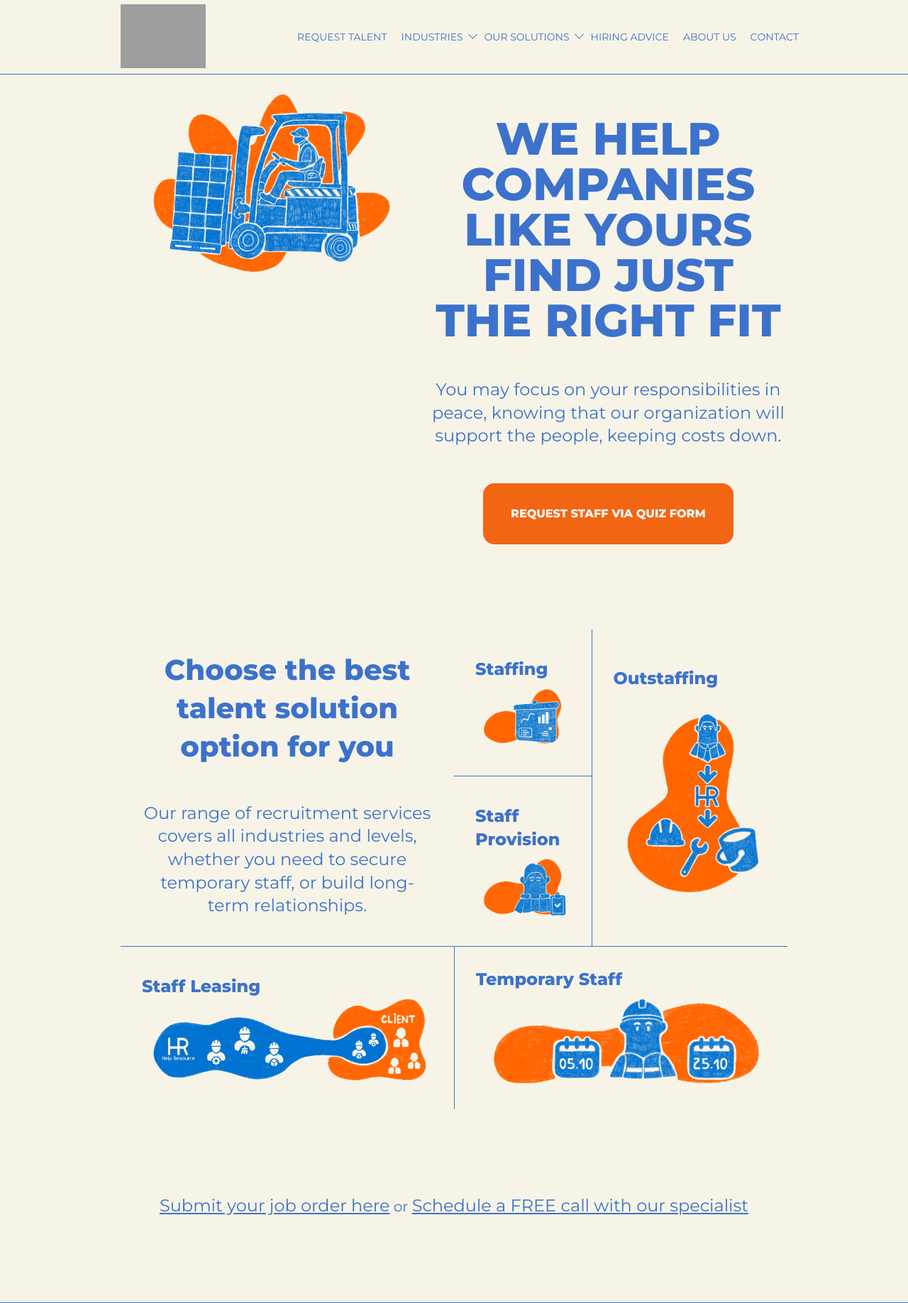
After one commit to aleksandr-tomashevskyi/ushelpers, a PHP site: page /our-solutions-parent.html in a window 1280 px wide. The commit adds this page. Shown: the top 1836 px of the page at 71% size. Run offline with PHP 8.4, Linux system fonts and the light colour scheme; some libraries are stand-ins or nearby versions; grey boxes are pictures that could not be loaded.

Commit message:
created solutions page

```diff
--- a/app/index.html
+++ b/app/index.html
@@ -4,7 +4,7 @@
    <meta charset="UTF-8">
    <meta http-equiv="X-UA-Compatible" content="IE=edge">
    <meta name="viewport" content="width=device-width, initial-screen-scale=1.0">
-   <title>Ushelpres</title>
+   <title>Hire staff for your company - Ushelpres</title>
    <link rel="stylesheet" href="css/styles.min.css">
 </head>
 <body>
@@ -34,7 +34,7 @@
                            </ul>
                         </li>
                         <li class="navigation__list-item navigation__inner-list-trigger">
-                           <a class="navigation__link" href="#">our solutions</a>
+                           <a class="navigation__link" href="./our-solutions-parent.html">our solutions</a>
                            <ul class="navigation__inner-list">
                               <div class="navigation__inner-list-content-wrapper">
                                  <li class="navigation__list-item navigation__inner-list-item"><a href="#" class="navigation__link navigation__link--inner">staffing</a></li>
@@ -65,7 +65,7 @@
          <section class="main-block">
             <div class="container">
                <div class="main-block__columns">
-                  <div class="main-block__column">
+                  <div class="main-block__column--index-page">
                      <div class="main-block__image-container">
                         <picture>
                            <source class="main-block__image" srcset="./img/main-block.png" media="(min-width: 1024px)">
--- /dev/null
+++ b/app/our-solutions-parent.html
@@ -0,0 +1,204 @@
+<!DOCTYPE html>
+<html lang="en">
+<head>
+   <meta charset="UTF-8">
+   <meta http-equiv="X-UA-Compatible" content="IE=edge">
+   <meta name="viewport" content="width=device-width, initial-screen-scale=1.0">
+   <title>Our hiring solutions - Ushelpres</title>
+   <link rel="stylesheet" href="css/styles.min.css">
+</head>
+<body>
+   <div class="wrapper">
+      <header class="header">
+         <div class="container">
+            <div class="header__content">
+               <div class="logo"><a class="logo__link" href="./index.html">
+                  <img class="logo__image" src="./icons/logo.svg" alt="">
+               </a></div>
+               <nav class="navigation">
+                  <div class="navigation__body">
+                     <ul class="navigation__list">
+                        <li class="navigation__list-item">
+                           <a class="navigation__link" href="#">request talent</a>
+                        </li>
+                        <li class="navigation__list-item navigation__inner-list-trigger">
+                           <a class="navigation__link" href="#">industries</a>
+                           <ul class="navigation__inner-list">
+                              <div class="navigation__inner-list-content-wrapper">
+                                 <li class="navigation__list-item navigation__inner-list-item"><a href="#" class="navigation__link navigation__link--inner">Warehouse Logistics</a></li>
+                                 <li class="navigation__list-item navigation__inner-list-item"><a href="#" class="navigation__link navigation__link--inner">Trading</a></li>
+                                 <li class="navigation__list-item navigation__inner-list-item"><a href="#" class="navigation__link navigation__link--inner">Industrial Production</a></li>
+                                 <li class="navigation__list-item navigation__inner-list-item"><a href="#" class="navigation__link navigation__link--inner">Food Production</a></li>
+                                 <li class="navigation__list-item navigation__inner-list-item"><a href="#" class="navigation__link navigation__link--inner">Agriculture</a></li>
+                              </div>
+                           </ul>
+                        </li>
+                        <li class="navigation__list-item navigation__inner-list-trigger">
+                           <a class="navigation__link" href="#">our solutions</a>
+                           <ul class="navigation__inner-list">
+                              <div class="navigation__inner-list-content-wrapper">
+                                 <li class="navigation__list-item navigation__inner-list-item"><a href="#" class="navigation__link navigation__link--inner">staffing</a></li>
+                                 <li class="navigation__list-item navigation__inner-list-item"><a href="#" class="navigation__link navigation__link--inner">outstaffing</a></li>
+                                 <li class="navigation__list-item navigation__inner-list-item"><a href="#" class="navigation__link navigation__link--inner">staff provision</a></li>
+                                 <li class="navigation__list-item navigation__inner-list-item"><a href="#" class="navigation__link navigation__link--inner">temporary staff</a></li>
+                                 <li class="navigation__list-item navigation__inner-list-item"><a href="#" class="navigation__link navigation__link--inner">staff leasing</a></li>
+                              </div>
+                           </ul>
+                        </li>
+                        <li class="navigation__list-item">
+                           <a class="navigation__link" href="#">hiring advice</a>
+                        </li>
+                        <li class="navigation__list-item">
+                           <a class="navigation__link" href="#">about us</a>
+                        </li>
+                        <li class="navigation__list-item">
+                           <a class="navigation__link" href="#">contact</a>
+                        </li>
+                     </ul>
+                  </div>
+               </nav>
+               <div class="header__menu-icon"><span class="header__menu-icon-item"></span></div>
+            </div>
+         </div>
+      </header>
+      <main class="main">
+         <section class="main-block">
+            <div class="container">
+               <div class="main-block__columns">
+                  <div class="main-block__column main-block__column--solutions-page">
+                     <div class="main-block__image-container">
+                           <img class="main-block__image" src="./img/our-solutions-page/solutions-main.png" alt="image">
+                     </div>
+                  </div>
+                  <div class="main-block__column">
+                     <h1 class="main-block__title">We help companies like yours find just the right fit</h1>
+                     <p class="main-block__description">You may focus on your responsibilities in peace, knowing that our organization will support the people, keeping costs down.</p>
+                     <button class="main-block__button main-block__button--orange">REQUEST STAFF VIA QUIZ FORM</button>
+                  </div>
+               </div>
+            </div>
+         </section>
+         <section class="solutions-choice">
+            <div class="container">
+               <div class="four-columns-grid">
+                  <div class="four-columns-grid__grid-cell four-columns-grid__grid-cell--main">
+                     <h2 class="four-columns-grid__title">Choose the best talent solution option for you</h2>
+                     <p class="four-columns-grid__description">Our range of recruitment services covers all industries and levels, whether you need to secure temporary staff, or build long-term relationships.</p>
+                  </div>
+                  <div class="four-columns-grid__grid-cell four-columns-grid__grid-cell--vertical">
+                     <h3 class="four-columns-grid__cell-title">Outstaffing</h3>
+                     <div class="four-columns-grid__cell-image-container">
+                        <picture>
+                           <source class="four-columns-grid__cell-image four-columns-grid__cell-image--vertical" srcset="/img/our-solutions-page/outstaffing-1024.png" media="(min-width: 1024px)">
+                           <img class="four-columns-grid__cell-image four-columns-grid__cell-image--vertical" src="./img/our-solutions-page/outstaffing.png" alt="image">
+                        </picture>
+                     </div>
+                  </div>
+                  <div class="four-columns-grid__grid-cell four-columns-grid__grid-cell--small">
+                     <h3 class="four-columns-grid__cell-title">Staff Provision</h3>
+                     <div class="four-columns-grid__cell-image-container">
+                        <img class="four-columns-grid__cell-image four-columns-grid__cell-image--vertical" src="./img/our-solutions-page/staff-provision.png" alt="image">
+                     </div>
+                  </div>
+                  <div class="four-columns-grid__grid-cell four-columns-grid__grid-cell--horizontal">
+                     <h3 class="four-columns-grid__cell-title">Staff Leasing</h3>
+                     <div class="four-columns-grid__cell-image-container">
+                        <img class="four-columns-grid__cell-image" src="./img/our-solutions-page/staff-leasing.png" alt="image">
+                     </div>
+                  </div>
+                  <div class="four-columns-grid__grid-cell four-columns-grid__grid-cell--horizontal">
+                     <h3 class="four-columns-grid__cell-title">Temporary Staff</h3>
+                     <div class="four-columns-grid__cell-image-container">
+                        <img class="four-columns-grid__cell-image" src="./img/our-solutions-page/temporary-staff.png" alt="image">
+                     </div>
+                  </div>
+                  <div class="four-columns-grid__grid-cell four-columns-grid__grid-cell--last four-columns-grid__grid-cell--small">
+                     <h3 class="four-columns-grid__cell-title">Staffing</h3>
+                     <div class="four-columns-grid__cell-image-container">
+                        <img class="four-columns-grid__cell-image four-columns-grid__cell-image--vertical" src="./img/our-solutions-page/staffing.png" alt="image">
+                     </div>
+                  </div>
+               </div>
+               <p class="solutions-choice__links">
+                  <a href="" class="solutions-choice__link">Submit your job order here</a> or <a href="" class="solutions-choice__link">Schedule a FREE call with our specialist</a>
+               </p>
+            </div>
+         </section>
+   </main>
+   <footer class="footer">
+      <div class="footer__columns container">
+         <div class="footer__column footer__column--contacts">
+            <h3 class="footer__column-title">Contacts</h3>
+            <ul class="footer__list">
+               <li class="footer__list-item">Call or text us by WhatsApp: +1 646 543 59 46</li>
+               <li class="footer__list-item">Mail: partnership@staffy.work</li>
+               <li class="footer__list-item">Office address: 80 Broad Street, 5th floor, PMB #3135, New York, - 10004</li>
+            </ul>
+         </div>
+         <div class="footer__column footer__column--solutions">
+            <a class="footer__title-link" href="#"><h3 class="footer__column-title">Solutions</h3></a>
+            <ul class="footer__list">
+                  <li class="footer__list-item"><a class="footer__list-link" href="#">staffing</a></li>
+                  <li class="footer__list-item"><a class="footer__list-link" href="#">outstaffing</a></li>
+                  <li class="footer__list-item"><a class="footer__list-link" href="#">staff provision</a></li>
+                  <li class="footer__list-item"><a class="footer__list-link" href="#">temporary staff</a></li>
+                  <li class="footer__list-item"><a class="footer__list-link" href="#">staff leasing</a></li>
+            </ul>
+         </div>
+         <div class="footer__column footer__column--industries">
+            <a class="footer__title-link" href="#"><h3 class="footer__column-title">Industries</h3></a>
+            <ul class="footer__list">
+                  <li class="footer__list-item"><a class="footer__list-link" href="#">warehouse logistics</a></li>
+                  <li class="footer__list-item"><a class="footer__list-link" href="#">trading</a></li>
+                  <li class="footer__list-item"><a class="footer__list-link" href="#">industrial Production</a></li>
+                  <li class="footer__list-item"><a class="footer__list-link" href="#">food lroduction</a></li>
+                  <li class="footer__list-item"><a class="footer__list-link" href="#">agriculture</a></li>
+            </ul>
+         </div>
+         <div class="footer__column footer__column--icons">
+            <a class="footer__icon-link footer__icon-link--instagram" href="#"><img class="footer__icon-image footer__icon-image--instagram" src="./icons/instagram.svg" alt="image"></a>
+            <a class="footer__icon-link footer__icon-link--linkedin" href="#"><img class="footer__icon-image footer__icon-image--linkedin" src="./icons/linkedin.svg" alt="image"></a>
+         </div>
+      </div>
+   </footer>
+</div>
+<!-- global elements -->
+<section class="popup-form">
+   <div class="popup-form__wrapper">
+      <div class="popup-form__closing-ribbon">
+         <svg class="popup-form__closing-icon" width="22" height="22" viewBox="0 0 22 22" fill="none" xmlns="http://www.w3.org/2000/svg">
+            <path class="popup-form__closing-icon-inner" d="M21 1L1 21M21 21L1 1L21 21Z" stroke-width="2" stroke-linecap="round" stroke-linejoin="round"/>
+         </svg>
+      </div>
+      <div class="popup-form__body">
+         <div class="popup-form__content">
+            <h3 class="popup-form__title">оставьте свои контакты. мы с вами свяжемся и обсудим ваш проект</h3>
+            <form action="post" class="popup-form__form">
+               <input type="text" class="popup-form__input" placeholder="Ваше имя">
+               <input type="tel" class="popup-form__input" placeholder="Ваш телефон">
+               <div class="popup-form__agreement-container">
+                  <button class="popup-form__button" type="submit">Отправить</button>
+                  <div class="popup-form__agreement">Нажимая на кнопку, я даю <span>согласие на обработку персональных данных</span></div>
+               </div>
+            </form>
+         </div>
+         <div class="popup-form__accepted-content">
+            <img class="popup-form__icon" src="./icons/icon-accepted.svg" alt="image"></img>
+            <h3 class="popup-form__accepted-title">Ваша Заявка успешно отправлена</h3>
+            <p class="popup-form__accepted-text">Спасибо, что обратились в нашу студию. Наш дизайнер с вами свяжется</p>
+            <div class="footer__instagram-link">
+               <span class="footer__instagram-link-item">houzz</span>
+               <span class="footer__instagram-link-item">facebook</span>
+               <span class="footer__instagram-link-item">instagram</span>
+            </div>
+         </div>
+      </div>
+      <div class="popup-form__accepted-body">
+      </div>
+   </div>
+</section>
+<script src="https://code.jquery.com/jquery-3.6.0.min.js"></script>
+<script src="./js/libs.min.js"></script>
+<script src="./js/main.js"></script>
+</body>
+</html>
--- a/app/scss/_vars.scss
+++ b/app/scss/_vars.scss
@@ -44,7 +44,7 @@ $pc-large: 1640px;
 @mixin title-second-font{
    font-family: 'Montserrat', sans-serif;
    font-weight: 700;
-   font-size: 20px;
+   font-size: 26px;
    line-height: 1.36em;
    margin-bottom: 30px;
    @media(min-width: 768px){
--- a/app/scss/styles.scss
+++ b/app/scss/styles.scss
@@ -336,24 +336,24 @@ body{
          column-gap: 40px;
       }
    }
-   &__column{
-      &:first-child{
-         flex: 0 0 32%;
-      }
-      &:last-child{
-         flex: 1;
-      }
+   &__column--index-page{
+      flex: 0 0 32%;
+   }
+   &__column--solutions-page{
+      flex: 0 0 42%;
    }
    &__description{
       @include p-first-font;
       color: var(--color-secondary-accent);
       display: block;
-      margin: 0 auto 20px;
+      margin-bottom: 20px;
       text-align: center;
       @media(min-width: $tablet-vertical){
+         margin-bottom: 30px;
          max-width: 442px;
       }
       @media(min-width: $tablet-horizontal){
+         margin-bottom: 50px;
          max-width: none;
       }
    }
@@ -1131,6 +1131,110 @@ body{
    }
 }
 
+.solutions-choice{
+   @include sections-margins;
+   &__links{
+      @include p-second-font;
+      @include sections-margins;
+      color: var(--color-secondary-accent);
+      text-align: center;
+   }
+   &__link{
+      @include links-font;
+      color: var(--color-secondary-accent);
+   }
+}
+.four-columns-grid{
+      display: grid;
+      row-gap: 40px;
+      @media(min-width: $tablet-vertical){
+         row-gap: 60px;
+      }
+      @media(min-width: $tablet-horizontal){
+         grid-template-columns: 0.7fr 1fr 0.7fr 1fr;
+         row-gap: 0px;
+      }
+   &__grid-cell{
+      @media(min-width: $tablet-horizontal){
+         position: relative;
+         padding: 30px;
+         display: flex;
+         flex-direction: column;
+         justify-content: center
+      }
+   }
+   &__grid-cell--main{
+      @media(min-width: $tablet-horizontal){
+         grid-column-start: span 2;
+         grid-row-start: span 2;
+      }
+   }
+   &__grid-cell--vertical{
+      @media(min-width: $tablet-horizontal){
+         grid-column-start: 4;
+         grid-row-start: span 2;
+         border-left: solid var(--color-secondary-accent) 1px;
+      }
+   }
+   &__grid-cell--horizontal{
+      @media(min-width: $tablet-horizontal){
+         grid-column-start: span 2;
+         grid-row-start: 3;
+         border-top: solid var(--color-secondary-accent) 1px;
+      }
+      &:nth-child(5){
+      @media(min-width: $tablet-horizontal){
+         border-left: solid var(--color-secondary-accent) 1px;
+      }
+   }
+   }
+   &__grid-cell--last{
+      @media(min-width: $tablet-horizontal){
+         grid-column-start: 3;
+         grid-row-start: 1;
+         border-bottom: solid var(--color-secondary-accent) 1px;
+      }
+   }
+   &__title{
+      @include title-second-font;
+      color: var(--color-secondary-accent);
+      text-align: center;
+   }
+   &__description{
+      @include p-first-font;
+      color: var(--color-secondary-accent);
+      text-align: center;
+   }
+   &__cell-title{
+      @include title-third-font;
+      color: var(--color-secondary-accent);
+      text-align: center;
+      margin-bottom: 0;
+      @media(min-width: $tablet-horizontal){
+         text-align: left;
+         margin-bottom: 0;
+      }
+   }
+   &__cell-image-container{
+
+   }
+   &__cell-image{
+      width: 100%;
+      margin: 0 auto;
+      display: block;
+      @media(min-width: $tablet-horizontal){
+         width: 100%;
+      }
+   }
+   &__cell-image--vertical{
+      width: 70%;
+      @media(min-width: $tablet-horizontal){
+         width: 100%;
+      }
+   }
+}
+
+
 .footer{
    @include sections-margins;
    background-color: var(--color-secondary-accent);
```
Also changed, not shown: app/portfolio.html (deleted, +0 -257 lines), app/css/styles.min.css, app/img/our-solutions-page/outstaffing-1024.png (added), app/img/our-solutions-page/outstaffing.png (added), app/img/our-solutions-page/solutions-main.png (added), app/img/our-solutions-page/staff-leasing.png (added), app/img/our-solutions-page/staff-provision.png (added), app/img/our-solutions-page/staffing.png (added), app/img/our-solutions-page/temporary-staff.png (added).
